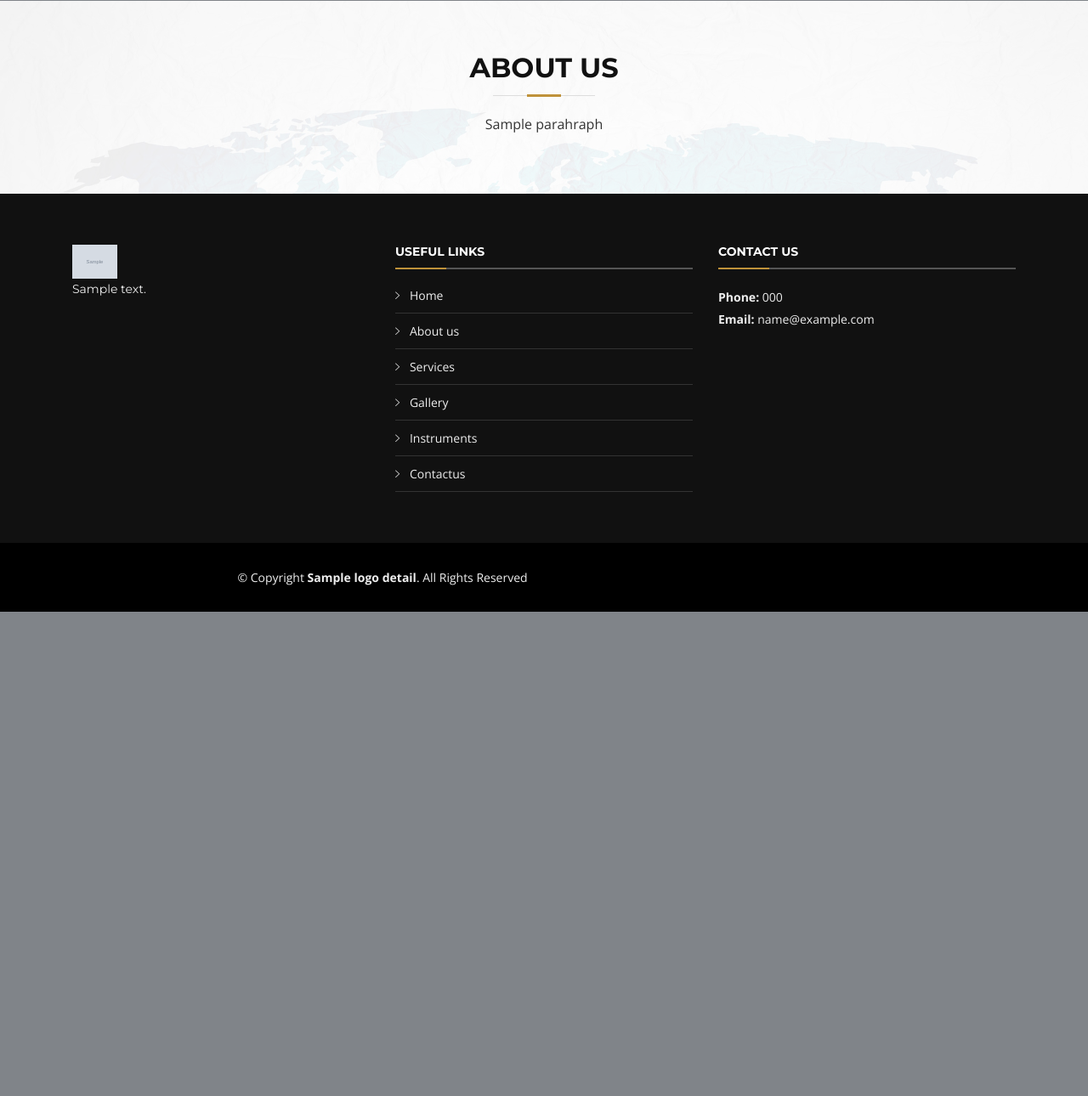
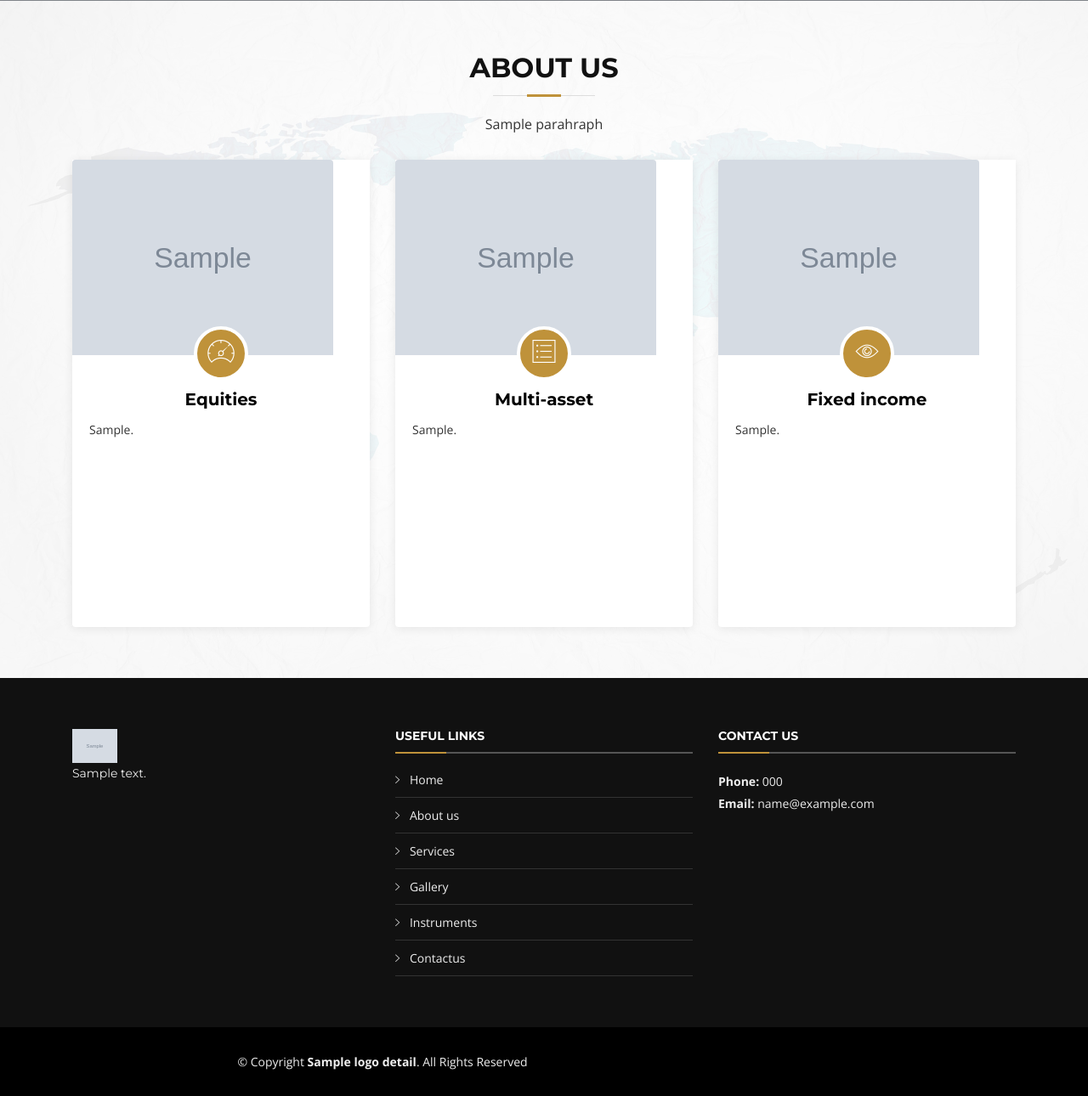
Before and after one commit to bayapucg/fortune-pharma, a CodeIgniter app: the page made by application/views/html/aboutus.php in a window 1280 px wide. Shown: the part 799-2089 px from the top of the page at 85% size. Before the commit the page ends 1519 px from the top, so only its background shows below. Run offline with CodeIgniter, Linux system fonts and the light colour scheme; the template is opened without the code that fills it: most values are stand-ins (such as "Sample title", 1, 10 or a date in 2020); grey boxes marked "Sample" are stand-in pictures; some libraries are stand-ins or nearby versions; some web fonts are replaced.

Commit message:
aboutus page forentend
aboutus page forentend

```diff
--- a/application/views/html/aboutus.php
+++ b/application/views/html/aboutus.php
@@ -134,7 +134,7 @@
                     </header>
                     <input type="hidden" name="about_us_a_id" id="about_us_a_id" value="<?php echo isset($aboutus_details['a_id'])?$aboutus_details['a_id']:''; ?>">
 
-                    <!--<div class="row about-cols">
+                    <div class="row about-cols">
 
                         <div class="col-md-4 wow fadeInUp">
                             <div class="about-col">
@@ -175,7 +175,7 @@
                             </div>
                         </div>
 
-                    </div>-->
+                    </div>
 
                 </div>
             </section><!-- #about -->
--- a/application/views/html/home.php
+++ b/application/views/html/home.php
@@ -134,7 +134,7 @@
                     </header>
                     <input type="hidden" name="about_us_a_id" id="about_us_a_id" value="<?php echo isset($aboutus_details['a_id'])?$aboutus_details['a_id']:''; ?>">
 
-                    <!--<div class="row about-cols">
+                   <div class="row about-cols">
 
                         <div class="col-md-4 wow fadeInUp">
                             <div class="about-col">
@@ -175,7 +175,7 @@
                             </div>
                         </div>
 
-                    </div>-->
+                    </div>
 
                 </div>
             </section><!-- #about -->
--- a/application/views/html/preview.php
+++ b/application/views/html/preview.php
@@ -135,7 +135,7 @@
                     </header>
                     <input type="hidden" name="about_us_a_id" id="about_us_a_id" value="<?php echo isset($aboutus_details['a_id'])?$aboutus_details['a_id']:''; ?>">
 
-                    <!--<div class="row about-cols">
+                    <div class="row about-cols">
 
                         <div class="col-md-4 wow fadeInUp">
                             <div class="about-col">
@@ -176,7 +176,7 @@
                             </div>
                         </div>
 
-                    </div>-->
+                    </div>
 
                 </div>
             </section><!-- #about -->
```
Also changed, not shown: 1 other file.
